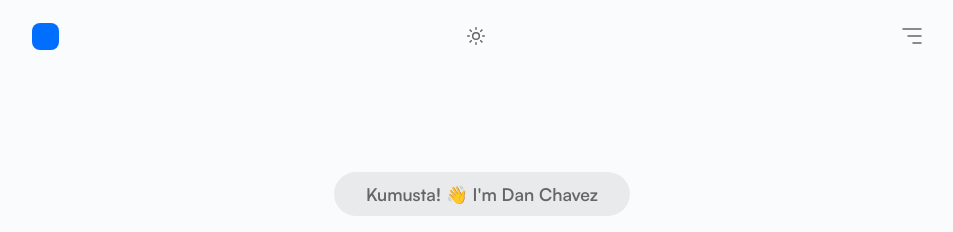
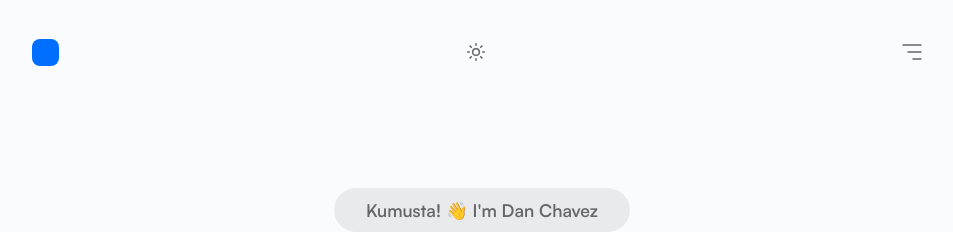
Before and after one commit to dnachavez/portfolio, an Astro site: page / in a window 1280 px wide. Shown: the top 232 px of the page, without its empty margins (158-1111 px from the left). Built offline with nearby package versions, Linux system fonts and the light colour scheme; Astro itself is replaced by a stand-in of ours.

Commit message:
Update Topbar component to adjust top padding

```diff
--- a/src/components/Topbar.astro
+++ b/src/components/Topbar.astro
@@ -6,7 +6,7 @@ import ThemeToggle from "./themeToggle.astro";
 
 <nav id="topbar">
     <div
-        class="flex justify-between items-center pt-4 w-[90vw] mx-auto lg:w-[900px]"
+        class="flex justify-between items-center pt-8 w-[90vw] mx-auto lg:w-[900px]"
     >
         <Logo />
         <ThemeToggle/>
```
